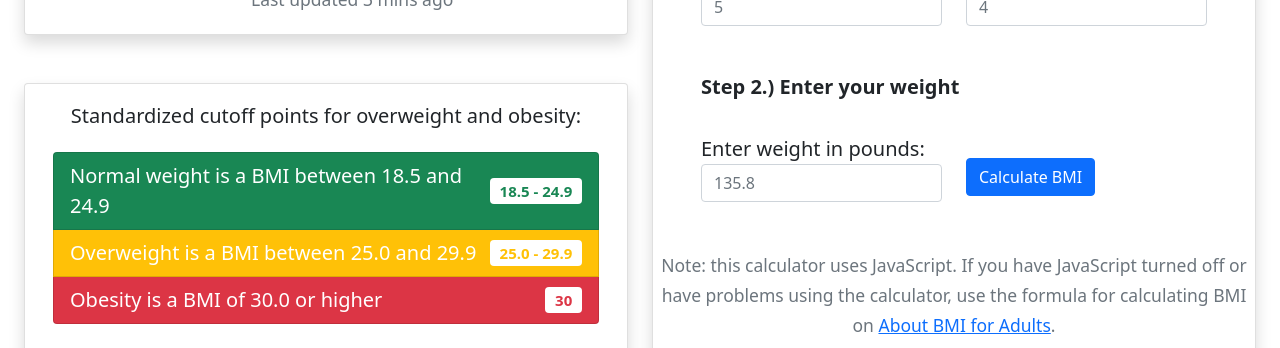
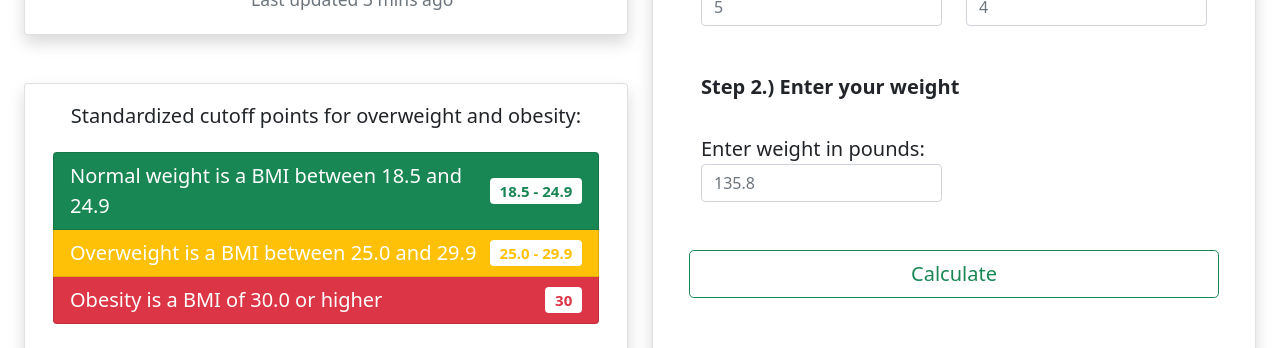
Before and after one commit to Berkeley-gov/body-mass-index-Client, a React (Create React App) app: page /home in a window 1280 px wide. Shown: the part 1680-2028 px from the top of the page. Built offline with nearby package versions, Linux system fonts and the light colour scheme; no server answers.

Commit message:
finished some UI changes to the app

```diff
--- a/src/components/user-home.component.js
+++ b/src/components/user-home.component.js
@@ -12,6 +12,7 @@ export default class UserHome extends Component {
             heightInInches: '',
             weight: '',
             userLoggedIn: {},
+            bodyMassIndex: 0
         }
 
         // HTTP GET REQUEST: Retrieves the user that is current logged into the application
@@ -61,14 +62,21 @@ export default class UserHome extends Component {
         e.preventDefault();
 
         // BMI stores the user's body mass index which is already calculated before assignment
-        let BMI = this.calculateBodyMassIndex(this.state.heightInFeet, this.state.heightInInches, this.state.weight);
-        console.log(`\n> BMI was calculated to approximately:  ${BMI.toPrecision(4)}`);
+        let newBMI = this.calculateBodyMassIndex(this.state.heightInFeet, this.state.heightInInches, this.state.weight);
+        console.log(`\n> BMI was calculated to approximately:  ${newBMI.toPrecision(4)}`);
+
+        this.setState({ bodyMassIndex: newBMI.toPrecision(4) });
 
         axios.put('https://body-mass-index-cal.herokuapp.com/update/' + this.state.userLoggedIn._id, {
-            Body_Mass_Index: BMI
+            Body_Mass_Index: newBMI
         })
             .then(response => console.log(`\n> User's body mass index was updated to the database: ${response}`))
             .catch(error => console.log(`\n> Failed to load the user's body mass index: ${error}`));
+
+        let userBMI = document.getElementById('bodyMassIndex');
+
+        userBMI.style.backgroundColor = 'rgba(205, 14, 14, 0.9)';
+        userBMI.innerHTML = `BODY MASS INDEX: ${newBMI.toPrecision(4)}`;
     }
 
 
@@ -184,8 +192,12 @@ export default class UserHome extends Component {
                                         </div>
 
                                         <div className="col-6">
-                                            <input type="submit" className="btn btn-primary mt-4 ml-4" value="Calculate BMI"/>
+                                            <div id="bodyMassIndex" className="p-4 text-center text-white">
+
+                                            </div>
                                         </div>
+
+                                        <input type="submit" className="btn btn-lg btn-outline-success mt-5" value="Calculate"/>
                                     </div>
                                 </form>
                             </div>
```
